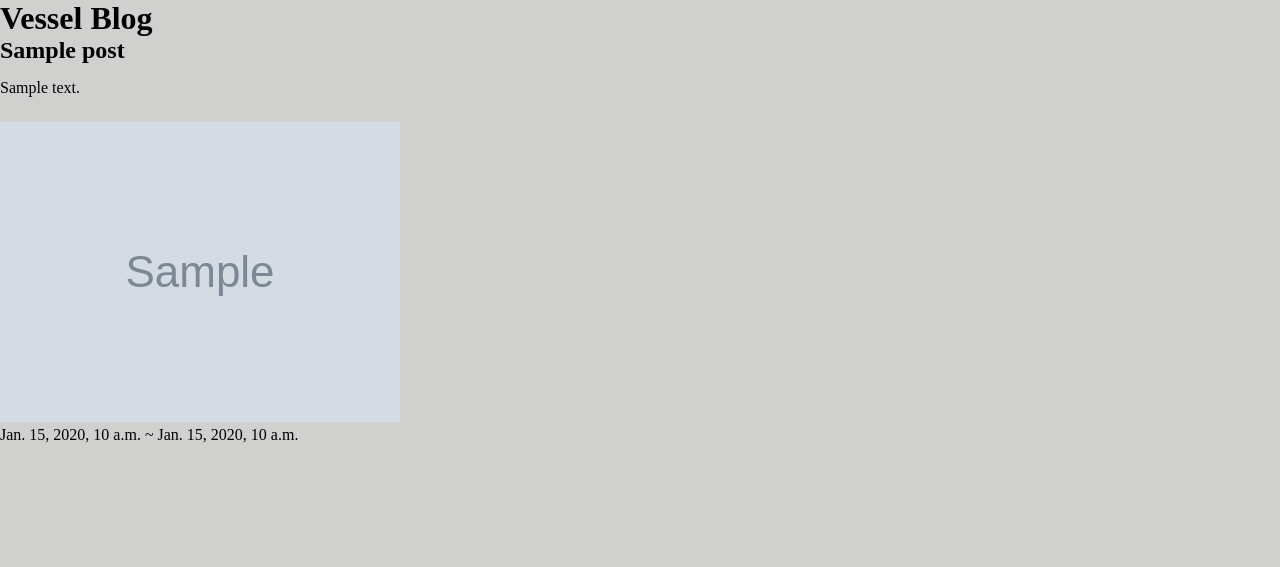
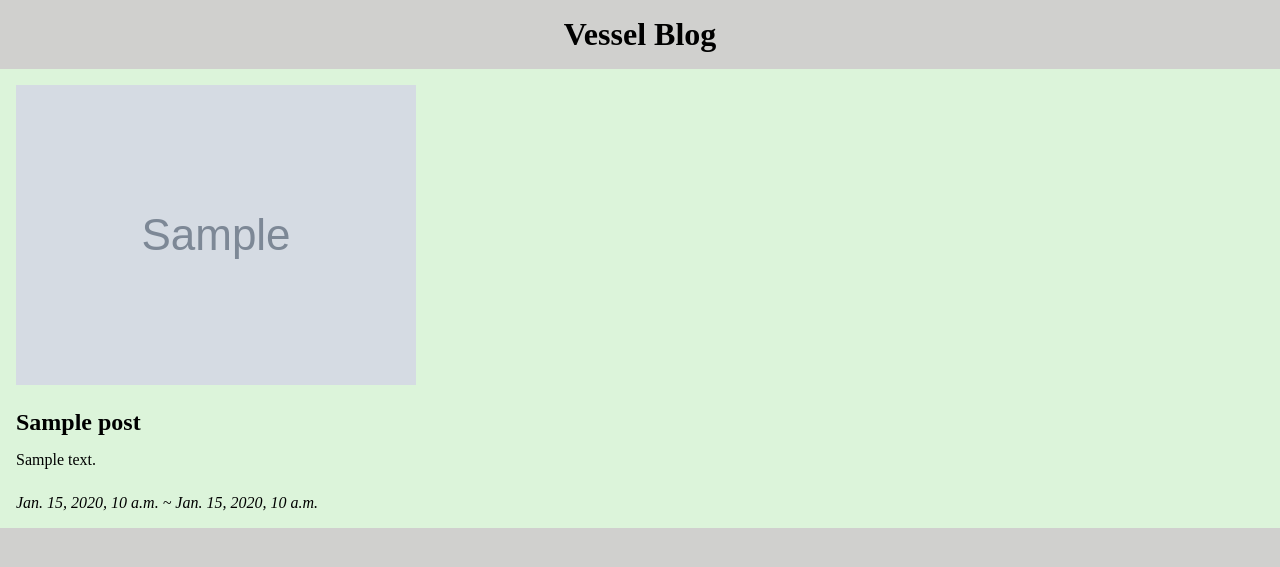
Before and after one commit to olivieshek/capybara_blog, a Django app: template blog/templates/blog/index.html in a window 1280 px wide. Shown: the top 567 px of the page. Run offline with Django 3.2, Linux system fonts and the light colour scheme; the template is opened without the code that fills it: most values are stand-ins (such as "Sample title", 1, 10 or a date in 2020); grey boxes marked "Sample" are stand-in pictures.

Commit message:
still styling

```diff
--- a/blog/templates/blog/index.html
+++ b/blog/templates/blog/index.html
@@ -6,19 +6,25 @@
 {% endblock %}
 
 {% block body %}
-<h1>Vessel Blog</h1>
+<h1 class="blog-title">Vessel Blog</h1>
+<section class="section section-posts">
+{% if posts %}
     {% for post in posts %}
         <article class="post-container">
+            <img class="post-image" src="{% get_media_prefix %}{{ post.image }}" alt="нет изображения">
             <h2 class="post-title">
                 {{ post.title }}
             </h2>
             <p class="post-body">
                 {{ post.body }}
             </p>
-    <img src="{% get_media_prefix %}{{ post.image }}" alt="нет изображения">
-    <p class="post-date-time">
+            <p class="post-datetime">
                 {{ post.date }} ~ {{ post.time }}
             </p>
         </article>
     {% endfor %}
+{% else %}
+    <p class="no-posts">На данный момент нет никаких публикаций.</p>
+{% endif %}
+</section>
 {% endblock %}
```
Lines whose indentation alone changed are shown as unchanged.
